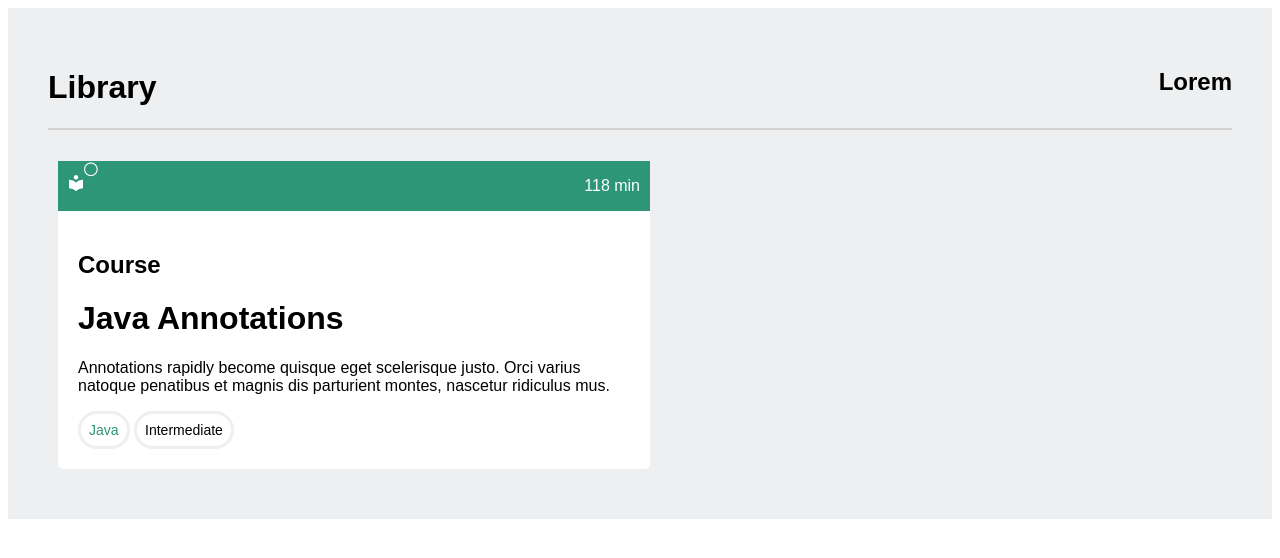
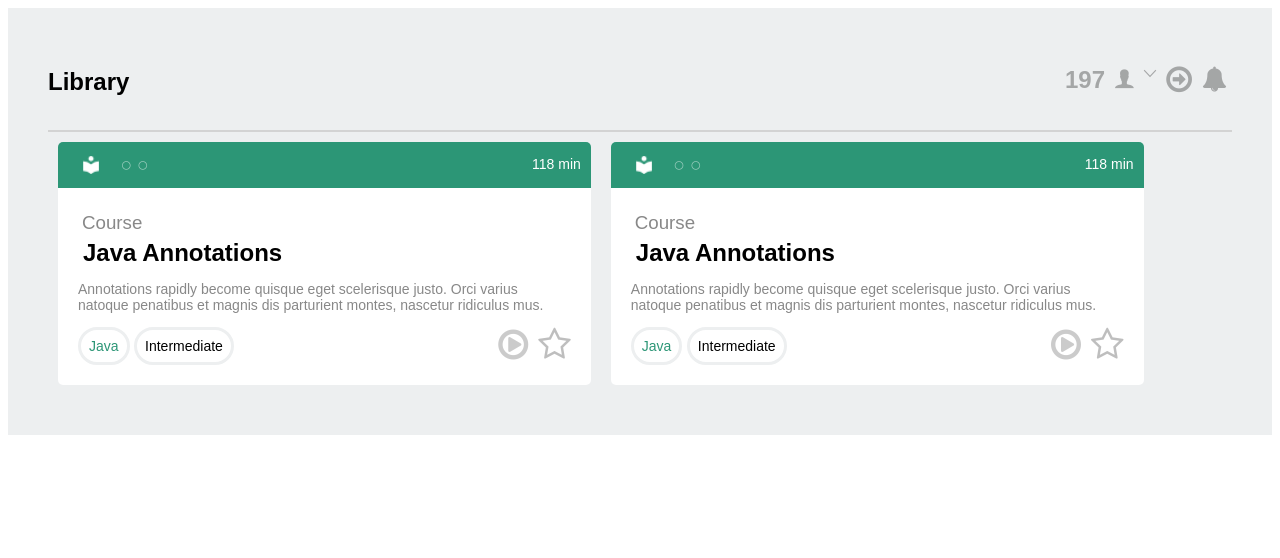
Before and after one commit to gepetto503/treehouse-library, a plain HTML site: page index.html in a window 1280 px wide. Drawn offline with nearby package versions, Linux system fonts and the light colour scheme.

Commit message:
add duplicate box, float both

```diff
--- a/css/styles.css
+++ b/css/styles.css
@@ -7,74 +7,152 @@ html {
   -moz-box-sizing: border-box;
   box-sizing: border-box;
 }
+
 *, *:before, *:after {
   -webkit-box-sizing: inherit;
   -moz-box-sizing: inherit;
   box-sizing: inherit;
   }
 
-.header h1{
-  float: left;
+
+h3 {
+  margin: 4px;
+  color: #888888;
+  font-weight: 400;
 }
-.header h2{
+
+p {
+  font-size: 14px;
+  color: white
+}
+
+ul {
+  list-style: none;
   float: right;
 }
 
+li {
+  float: left;
+  margin-left: 5px;
+  margin-right: 5px;
+}
+
+/* main */
   .main{
     background-color: #edeff0;
     padding: 40px;
-
+    overflow: auto;
   }
 
+/* header */
 .header{
   overflow: auto;
   border-bottom: solid lightgrey 2px;
 }
 
-.java-header{
+.header-title{
+  float: left;
+}
+
+.ion-ios-person{
+  font-size: 30px;
+  opacity: .3;
+
+}
+.ion-ios-arrow-down{
+  font-size: 20px;
+  opacity: .3;
+}
+
+.fa-arrow-circle-o-right{
+  font-size: 30px;
+  opacity: .3;
+}
+
+.fa-bell{
+  font-size: 25px;
+  opacity: .3;
+  margin-top: 3px;
+}
+
+.number{
+    opacity: .3;
+    margin-top: 2px;
+}
+
+
+/* course box */
+.course-box {
+  width: 45%;
+  min-width: 300px;
+  margin: 10px;
+  border-radius: 5px;
+  overflow: hidden;
+  float: left;
+}
+
+.course-box:before{
+  content: "";
+  display: table;
+  clear: both;
+}
+
+/* java header */
+.course-box-header{
   background-color: #2c9676;
   color: white;
   padding-left: 10px;
   padding-right: 10px;
 }
-.java-header img:first-child{
+
+.fa-circle-thin{
   float: left;
-  margin-top: 14px;
+  margin-top: 18px;
+  margin-left: 8px;
+  font-size: 10px;
+  opacity: .5;
 }
 
+.book-icon {
+  float: left;
+  margin: 14px;
+  height: 18px;
+}
 
-/*.java-header p:nth-child(2){
+.min { /* e.g. 118mins */
   float: right;
-}*/
-.java:before{
-  content: "";
-  display: table;
-  clear: both;
 }
-.java-header:after{
-  content: "";
-  display: table;
-  clear: both;
-}
-.java-body p{
+
+.course-box-header:after{
   content: "";
   display: table;
   clear: both;
 }
 
-  .java-body{
+
+/* java body */
+.course-box-body p{
+  content: "";
+  display: table;
+  clear: both;
+}
+
+.course-box-body{
   padding: 20px;
   background-color: white;
 }
 
-  .java{
-    width: 50%;
-    margin: 10px;
-    border-radius: 5px;
-    overflow: hidden;
+.course-box-text-header { /* e.g. "java annotations" */
+  margin: 5px;
+}
+
+.box-text {
+  font-size: 14px;
+  color: #888888;
 }
 
 
+/* buttons */
 .button{
   background-color: white;
   border: 3px solid #edeff0;
@@ -84,14 +162,20 @@ html {
   padding: 8px;
 }
 
-#java{
+#java-button { /* button with colored font */
   color: #2c9676;
 }
 
-.fa-circle-thin{
-  float: left;
+.fa-play-circle-o { /* play button */
+  float: right;
+  font-size: 35px;
+  vertical-align: middle;
+  opacity: .20;
+  margin-right: 10px;
 }
 
-.min{
+.fa-star-o {
   float: right;
+  font-size: 35px;
+  opacity: .25;
 }
--- a/index.html
+++ b/index.html
@@ -3,30 +3,56 @@
   <head>
     <title>Treehouse Library</title>
     <link href="https://maxcdn.bootstrapcdn.com/font-awesome/4.7.0/css/font-awesome.min.css" rel="stylesheet" integrity="sha384-wvfXpqpZZVQGK6TAh5PVlGOfQNHSoD2xbE+QkPxCAFlNEevoEH3Sl0sibVcOQVnN" crossorigin="anonymous">
+    <link href="http://code.ionicframework.com/ionicons/2.0.1/css/ionicons.min.css" rel="stylesheet">
     <link href="css/styles.css" rel="stylesheet" type="text/css">
   </head>
   <body>
     <div class="main">
       <div class="header">
-        <h1>Library</h1>
-        <h2>Lorem</h2>
-
+        <h2 class="header-title">Library</h2>
+        <ul>
+          <li><h2 class="number">197</h2></li>
+          <li><i class="ionicons ion-ios-person"></i></li>
+          <li><i class="ionicons ion-ios-arrow-down"></i></li>
+          <li><i class="fa fa-arrow-circle-o-right"></i></li>
+          <li><i class="fa fa-bell"></i></li>
+        </ul>
       </div>
-        <div class="java">
-          <div class="java-header">
-            <img src="img/reading-sign.png" alt="book icon">
-            <h4><i class="fa fa-circle-thin"></i></h4>
-            <p class="min">118 min</p>
-          </div>
-          <div class= "java-body">
-            <h2>Course</h2>
-            <h1>Java Annotations</h1>
-            <p>Annotations rapidly become quisque eget scelerisque justo. Orci varius natoque penatibus et magnis dis parturient montes, nascetur ridiculus mus.</p>
-            <button class= "button" id="java">Java</button>
-            <button class= "button">Intermediate</button>
-          </div>
+      <div class="course-box">
+        <div class="course-box-header">
+          <img class="book-icon" src="img/reading-sign.png" alt="book icon">
+          <i class="fa fa-circle-thin"></i>
+          <i class="fa fa-circle-thin"></i>
+          <p class="min">118 min</p>
+        </div>
+        <div class= "course-box-body">
+          <h3>Course</h3>
+          <h2 class="course-box-text-header">Java Annotations</h2>
+          <p class="box-text">Annotations rapidly become quisque eget scelerisque justo. Orci varius natoque penatibus et magnis dis parturient montes, nascetur ridiculus mus.</p>
+          <button class= "button" id="java-button">Java</button>
+          <button class= "button">Intermediate</button>
+          <i class="fa fa-star-o"></i>
+          <i class="fa fa-play-circle-o"></i>
         </div>
       </div>
+      <div class="course-box">
+        <div class="course-box-header">
+          <img class="book-icon" src="img/reading-sign.png" alt="book icon">
+          <i class="fa fa-circle-thin"></i>
+          <i class="fa fa-circle-thin"></i>
+          <p class="min">118 min</p>
+        </div>
+        <div class= "course-box-body">
+          <h3>Course</h3>
+          <h2 class="course-box-text-header">Java Annotations</h2>
+          <p class="box-text">Annotations rapidly become quisque eget scelerisque justo. Orci varius natoque penatibus et magnis dis parturient montes, nascetur ridiculus mus.</p>
+          <button class= "button" id="java-button">Java</button>
+          <button class= "button">Intermediate</button>
+          <i class="fa fa-star-o"></i>
+          <i class="fa fa-play-circle-o"></i>
+        </div>
+      </div>
+
     </div>
   </body>
 </html>
```
Also changed, not shown: img/open-magazine.png (added). Lines whose indentation alone changed are shown as unchanged.
